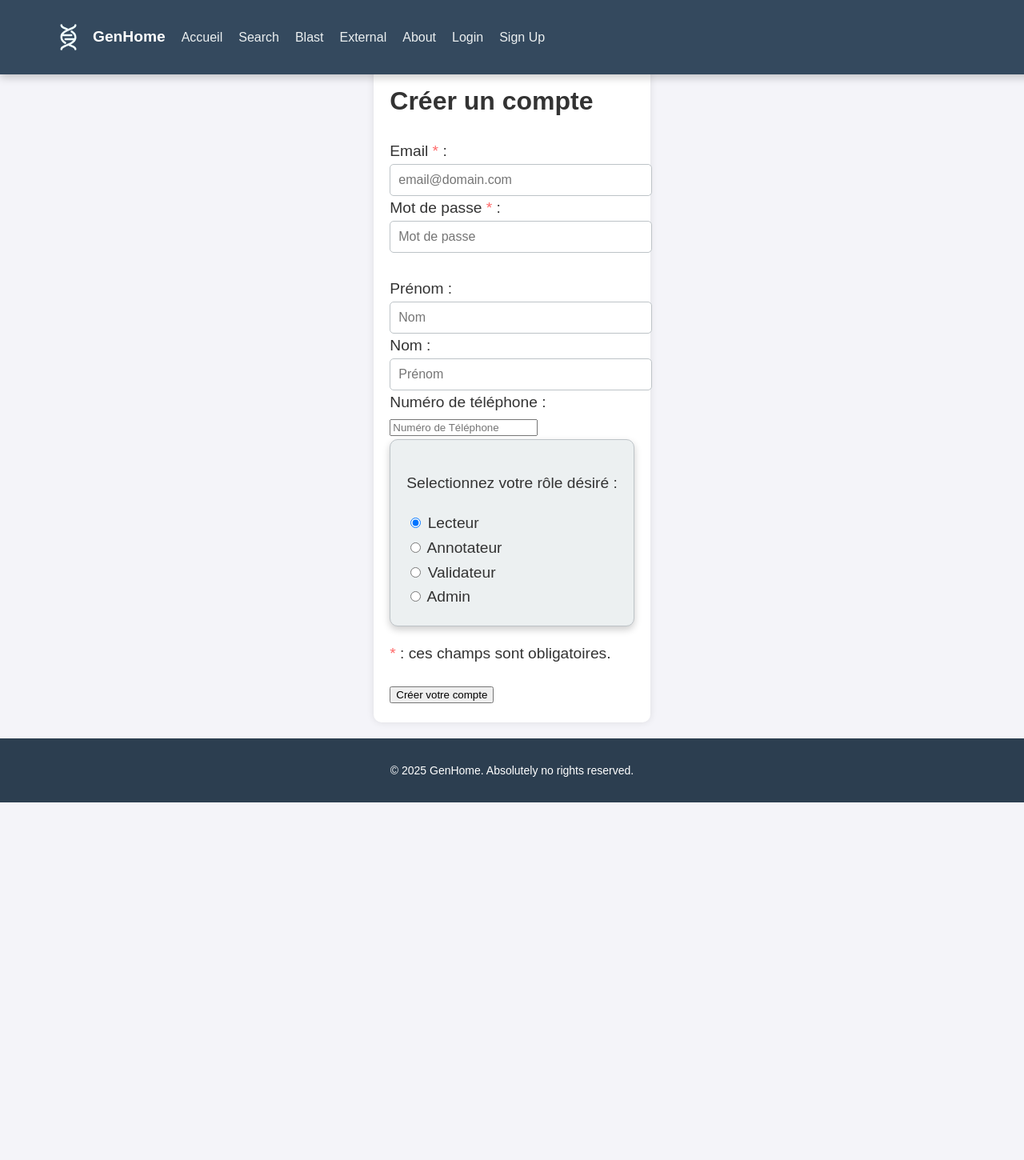
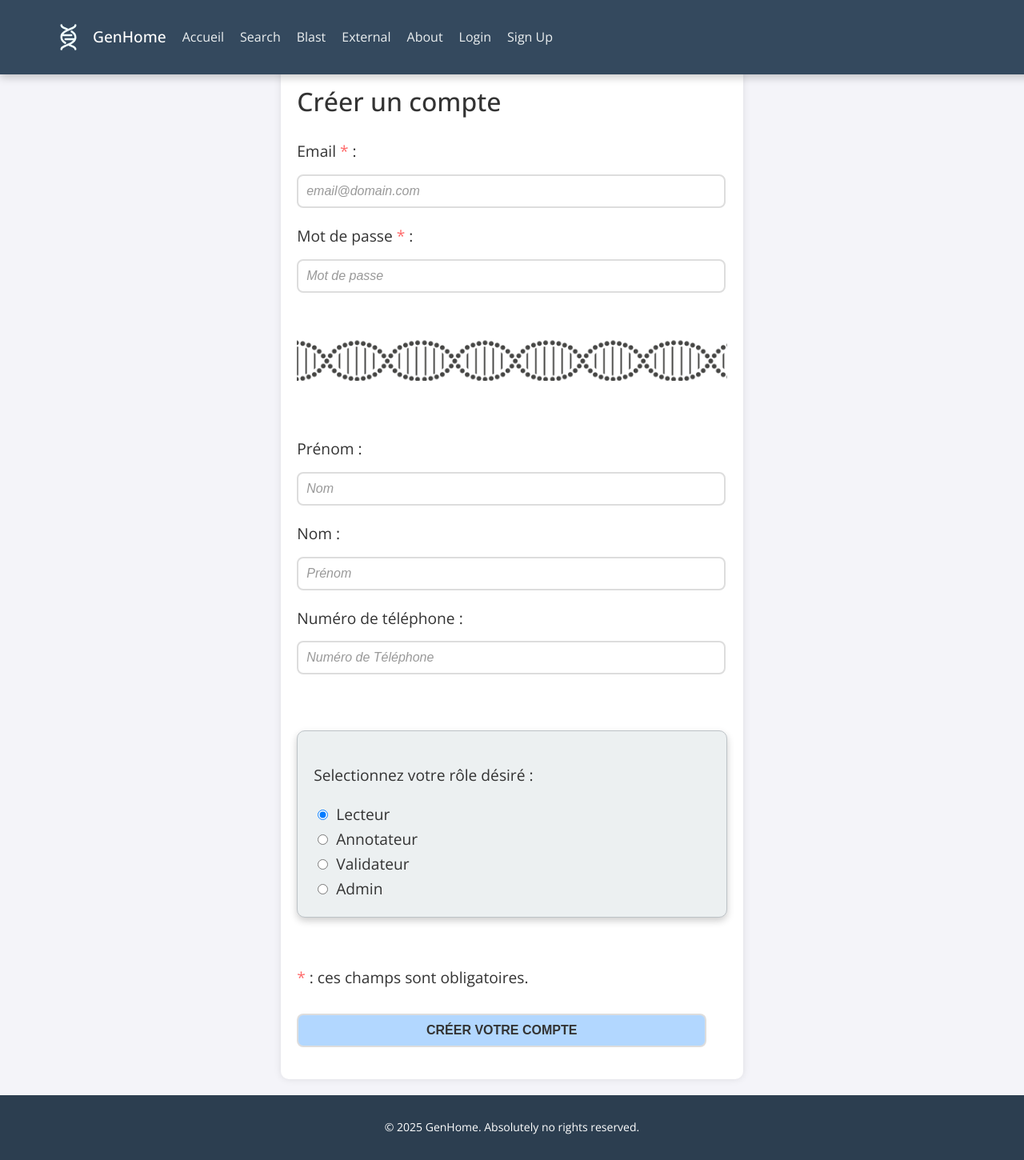
Before and after one commit to TitouanCh/appweb, a Django app: page /signup/ in a window 1280 px wide. Shown: the whole page at 80% size. Before the commit the page ends 1003 px from the top, so only its background shows below. Run offline with Django 5.2, Linux system fonts and the light colour scheme.

Commit message:
temp merge

```diff
--- a/authentication/templates/authentication/profile.html
+++ b/authentication/templates/authentication/profile.html
@@ -1,11 +1,11 @@
 {% extends "base.html" %}
 {% block title %}Profile{% endblock %}
 {% block content %}
-<h1>Profile : {{ request.user }}</h1>
+<h1>Profile de {{ request.user }}</h1>
 <div class="dna-seperator" style="width: 95%;">
 </div>
 
-<div style="display: flex; justify-content: space-evenly;">
+<div style="display: flex; justify-content: space-evenly; gap: 24px">
     <div class="greybox" style="width: 80vw;">
         <h2>Information du compte</h2>
         <p>Role : {{ request.user.get_role_display }}</p>
--- a/static/style.css
+++ b/static/style.css
@@ -89,10 +89,32 @@ main {
   border-radius: 10px;
   box-shadow: 0 4px 10px rgba(0, 0, 0, 0.2);
   transition: transform 0.3s ease-in-out;
+  margin-top: 50px;
+  margin-bottom: 60px;
 }
 
 .greybox:hover {
   transform: scale(1.02);
+}
+
+.dna-seperator {
+  height: 60px;
+  width: 42vw;
+  background-image: url(/static/png/dna.png);
+  background-size: 160px auto;
+  animation: moveBackground 5s cubic-bezier(0.68, -0.55, 0.27, 1.55) infinite;
+  margin-top: 30px;
+  margin-bottom: 40px;
+}
+
+.greybox-error {
+  background-color: rgb(236, 212, 212);
+  border-color: rgb(255, 104, 104);
+}
+
+.error {
+  color: rgb(255, 104, 104);
+  font-weight: bold;
 }
 
 footer {
@@ -158,3 +180,113 @@ button:active {
     opacity: 1;
   }
 }
+
+/* Input text joli */
+input[type="text"],
+input[type="password"],
+input[type="email"],
+input[type="search"],
+input[type="url"],
+input[type="tel"],
+textarea {
+  width: 40vw;
+  padding: 10px;
+  border: 2px solid #ddd;
+  border-radius: 8px;
+  font-size: 16px;
+  outline: none;
+  transition: border-color 0.3s, box-shadow 0.3s;
+  margin-bottom: 20px;
+  margin-top: 13px;
+}
+
+input[type="text"]:focus,
+input[type="password"]:focus,
+input[type="email"]:focus,
+input[type="search"]:focus,
+input[type="url"]:focus,
+input[type="tel"]:focus,
+textarea:focus {
+  border-color: #007bff;
+  box-shadow: 0 0 5px rgba(0, 123, 255, 0.3);
+}
+
+input[type="text"]::placeholder,
+input[type="password"]::placeholder,
+input[type="email"]::placeholder,
+input[type="search"]::placeholder,
+input[type="url"]::placeholder,
+input[type="tel"]::placeholder,
+textarea::placeholder {
+  color: #999;
+  font-style: italic;
+}
+
+input[type="text"]:hover,
+input[type="password"]:hover,
+input[type="email"]:hover,
+input[type="search"]:hover,
+input[type="url"]:hover,
+input[type="tel"]:hover,
+textarea:hover {
+  border-color: #aaa;
+}
+
+/* Keep radio buttons clean */
+input[type="radio"] {
+  accent-color: #007bff; /* For modern browsers, sets color */
+  width: auto;
+  height: auto;
+  margin: 0 5px;
+}
+
+/* Style de base pour les boutons submit */
+input[type="submit"] {
+  padding: 10px 20px;
+  font-size: 16px;
+  border: 2px solid #ddd;
+  border-radius: 8px;
+  background-color: rgba(0, 123, 255, 0.3);
+  color: #333;
+  cursor: pointer;
+  outline: none;
+  transition: all 0.3s ease;
+  margin-top: 10px;
+  margin-bottom: 20px;
+  width: 40vw;
+  text-transform: uppercase;
+  font-weight: bold;
+}
+
+/* Effet au survol avec gradient */
+input[type="submit"]:hover {
+  background: linear-gradient(45deg, #007bff, #00c6ff);
+  color: white;
+  border-color: #0056b3;
+  box-shadow: 0 4px 8px rgba(0, 123, 255, 0.3);
+  transform: translateY(-2px);
+}
+
+/* Effet au clic */
+input[type="submit"]:active {
+  background-color: #0056b3;
+  border-color: #003366;
+  box-shadow: 0 2px 4px rgba(0, 123, 255, 0.3);
+  transform: translateY(2px);
+}
+
+/* Animation de focus */
+input[type="submit"]:focus {
+  outline: none;
+  box-shadow: 0 0 5px rgba(0, 123, 255, 0.5);
+  border-color: #007bff;
+}
+
+@keyframes moveBackground {
+  0% {
+    background-position: 0 0;
+  }
+  100% {
+    background-position: 160px 0px;
+  }
+}
--- a/templates/base.html
+++ b/templates/base.html
@@ -9,7 +9,6 @@
     <link rel="icon" type="image/x-icon" href="{% static 'svg/dna.svg' %}">
     <style>
         body {
-            font-family: Arial, sans-serif;
             margin: 0;
             padding: 0;
             background-color: #f4f4f9;
```
